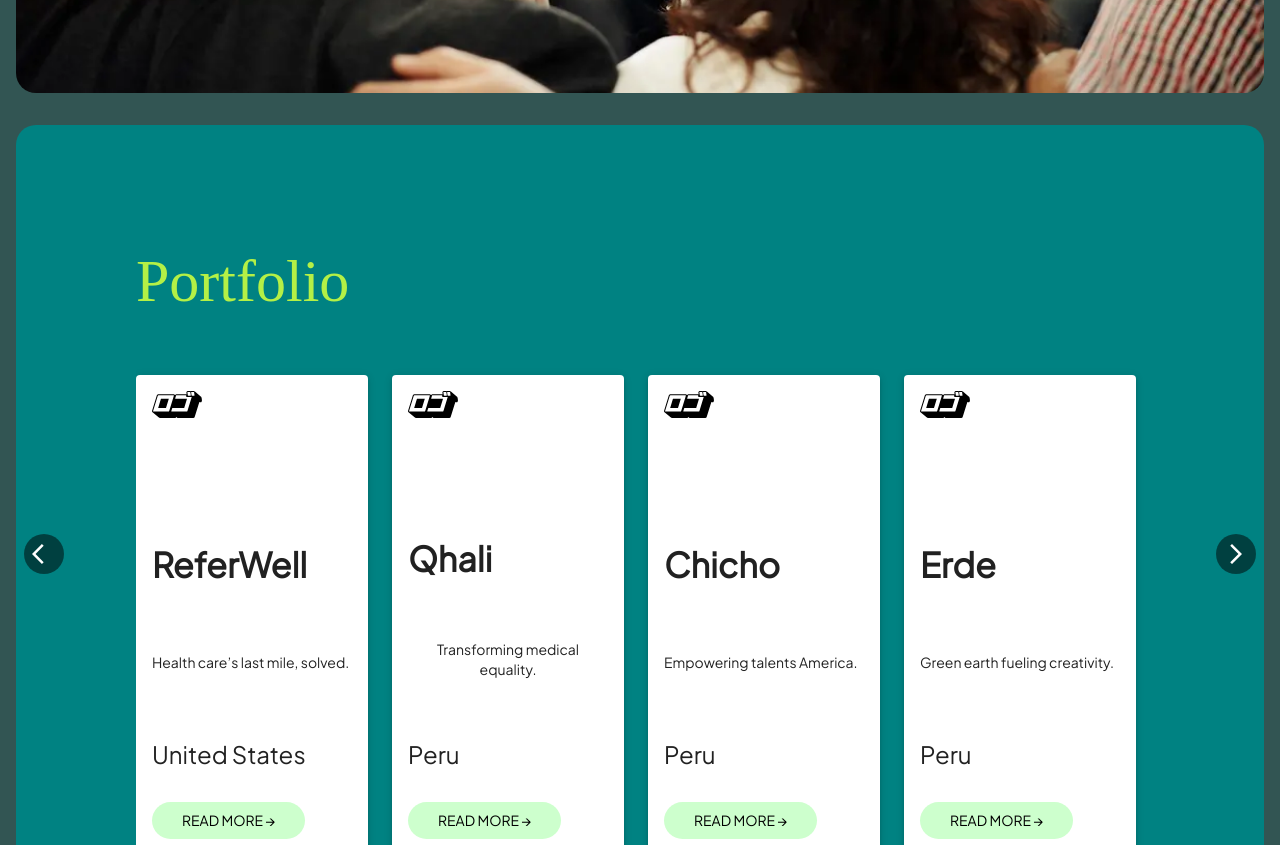
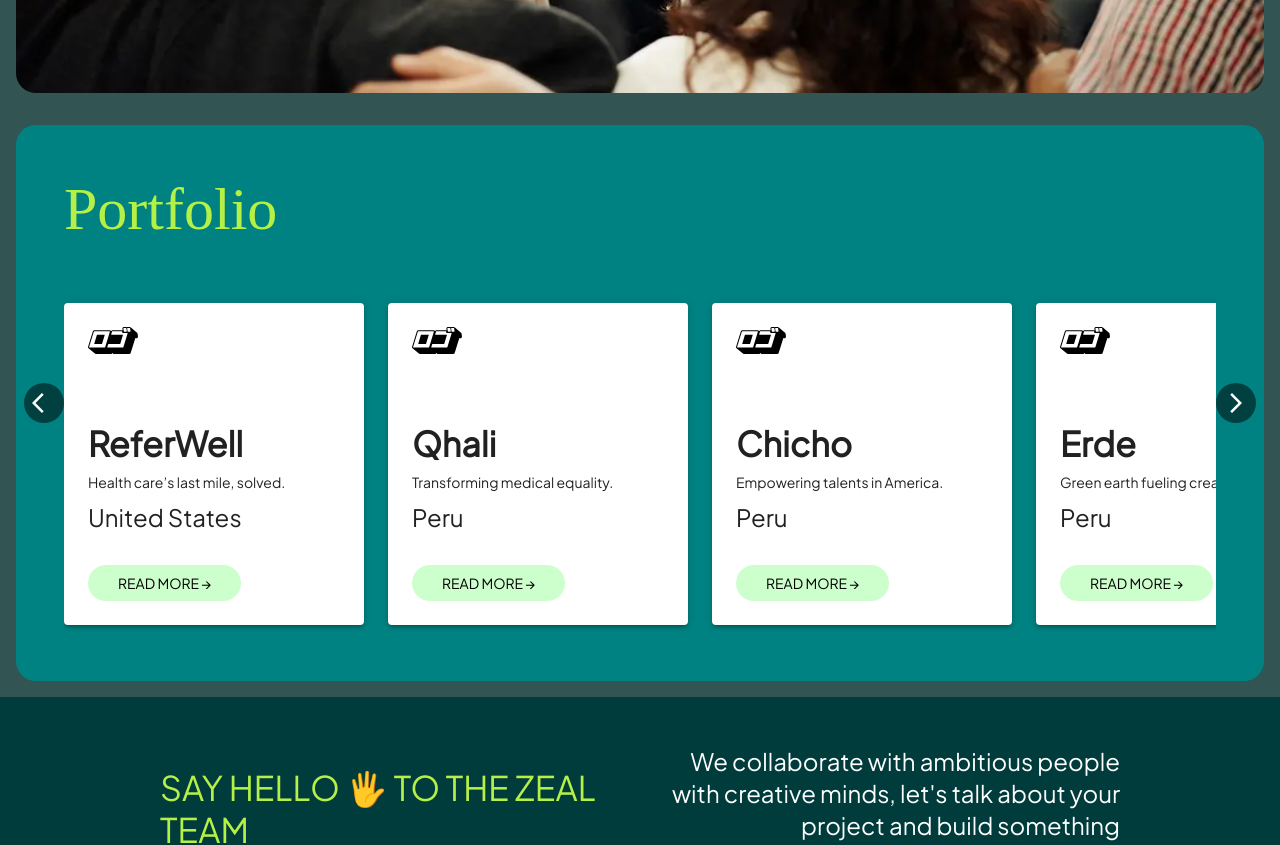
Before and after one commit to Usairam-s/zealclone, a Next.js app: page / in a window 1280 px wide. Shown: the part 2460-3305 px from the top of the page. Built offline with nearby package versions, Linux system fonts and the light colour scheme; a web font is replaced by a local one.

Commit message:
card fix

```diff
--- a/components/HomePortfolioCards/HomePortfolioCards.jsx
+++ b/components/HomePortfolioCards/HomePortfolioCards.jsx
@@ -15,12 +15,12 @@
   {
     heading: "Peru",
     subheading: "Qhali",
-    description: "Transforming medical  equality.",
+    description: "Transforming medical equality.",
   },
   {
     heading: "Peru",
     subheading: "Chicho",
-    description: "Empowering talents  America.",
+    description: "Empowering talents in America.",
   },
   {
     heading: "Peru",
@@ -35,12 +35,12 @@
   borderRadius: "20px",
   overflow: "hidden",
   position: "relative",
-  padding: "120px",
+  padding: theme.spacing(6), // Adjust padding for better spacing
 }));
 
 const CardsContainer = styled(Box)(({ theme }) => ({
   display: "flex",
-  overflowX: "scroll",
+  overflowX: "auto",
   scrollSnapType: "x mandatory",
   gap: theme.spacing(2),
   scrollBehavior: "smooth",
@@ -55,10 +55,10 @@
 
 const Card = styled(Paper)(({ theme }) => ({
   flex: "0 0 auto",
-  width: "100%",
+  minWidth: "300px",
   scrollSnapAlign: "start",
-  padding: theme.spacing(2),
-  height: "60vh",
+  padding: theme.spacing(3),
+  height: "auto",
   display: "flex",
   flexDirection: "column",
   justifyContent: "space-between",
@@ -139,7 +139,6 @@
             <ContentBox>
               <Box
                 sx={{
-                  // Placeholder logo background color
                   width: "80px",
                   height: "80px",
                   borderRadius: "50%",
@@ -170,7 +169,6 @@
                 marginTop: theme.spacing(2),
                 bgcolor: "#CDFFCD",
                 color: "black",
-
                 paddingLeft: "30px",
                 paddingRight: "30px",
                 borderRadius: "20px",
```
